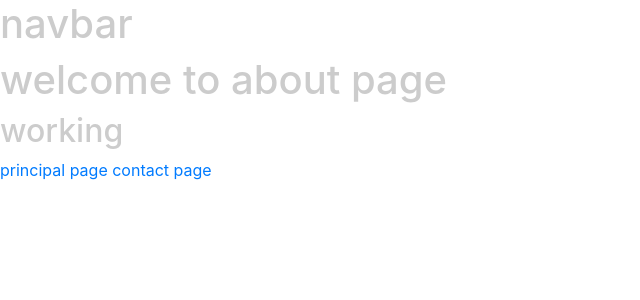
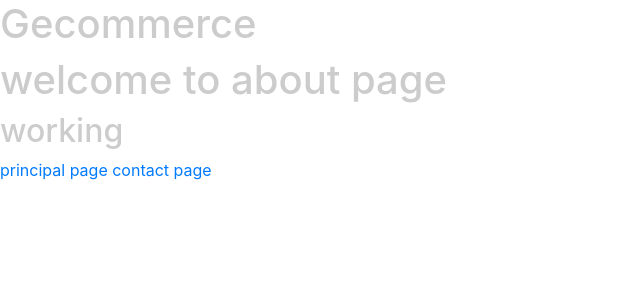
Before and after one commit to GersonEmanuel/ecommerce, a Django app: page /aboutpage/ in a window 1280 px wide. Shown: the top 300 px of the page, without its empty margins (0-640 px from the left). Run offline with Django 5.2, Linux system fonts and the light colour scheme; parts of the project's set-up code (start-up, migrations or seed data) failed here and were passed over; some libraries are stand-ins or nearby versions.

```diff
--- a/ecommerce/templates/basef/base.html
+++ b/ecommerce/templates/basef/base.html
@@ -8,7 +8,7 @@
         {% include "basef\css.html" %}
     </head>
     <body>
-        {%include 'basef/navbar.html'%}
+        {%include 'basef/navbar.html' with brand_name='Gecommerce'%}
         {%block content%} {%endblock%}
         {%include 'basef/js.html'%}
 
--- a/ecommerce/templates/basef/navbar.html
+++ b/ecommerce/templates/basef/navbar.html
@@ -1 +1 @@
-<h1>navbar</h1>
+<h1>{{brand_name}}</h1>
```
